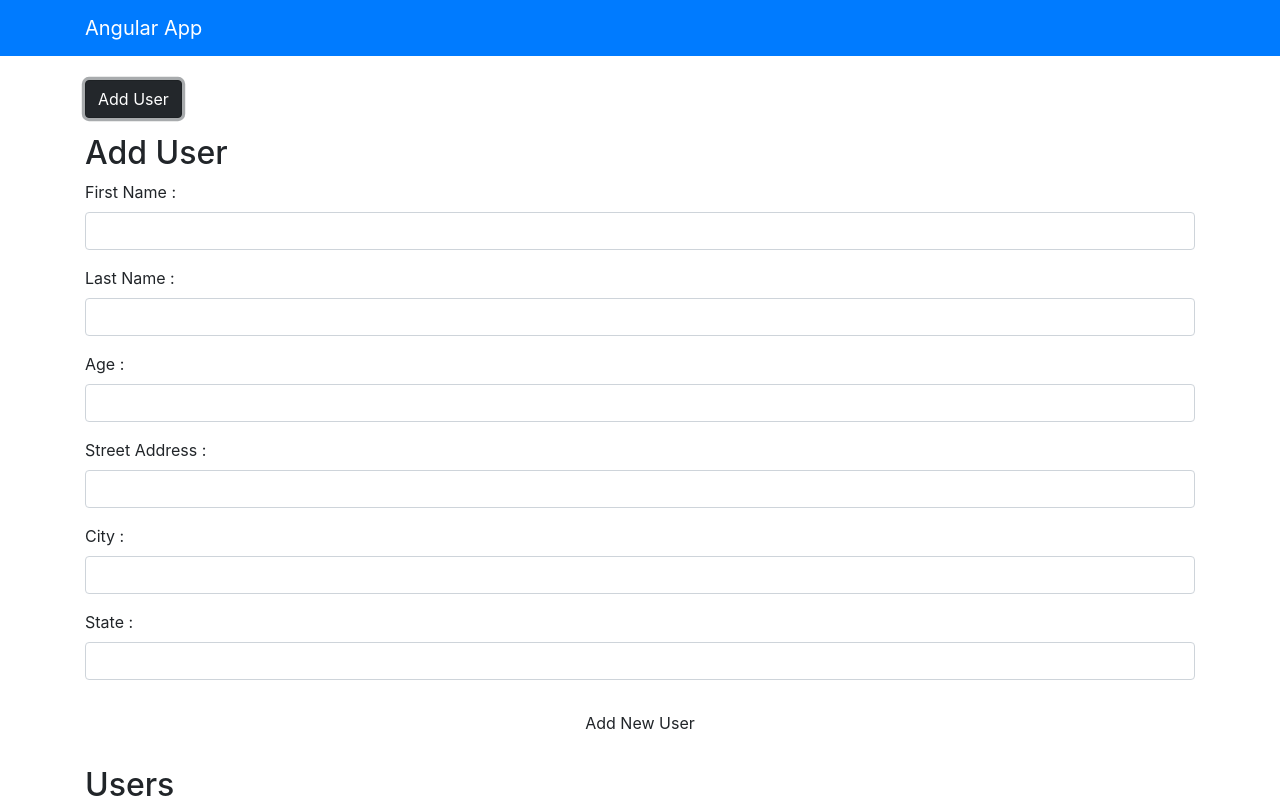
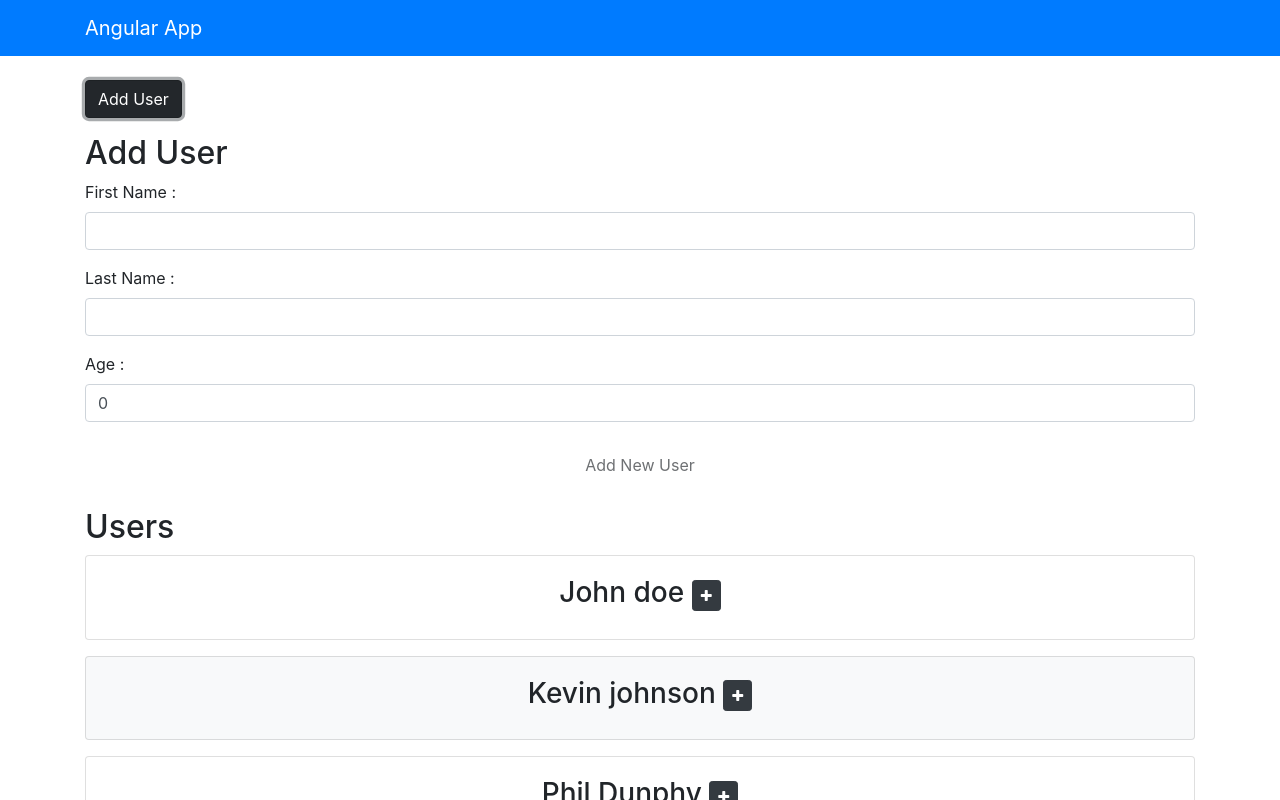
Before and after one commit to Smriti-sh/AngularApp, an Angular app: page / in a window 1280 px wide. Both pictures are taken after a click on the button "Add User". Shown: the top 800 px of the page. Built offline with nearby package versions, Linux system fonts and the light colour scheme.

Commit message:
ngModel & 2way binding: 28

```diff
--- a/src/app/app.module.ts
+++ b/src/app/app.module.ts
@@ -1,5 +1,6 @@
 import { NgModule } from '@angular/core';
 import { BrowserModule, provideClientHydration } from '@angular/platform-browser';
+import { FormsModule  } from "@angular/forms";
 
 import { AppRoutingModule } from './app-routing.module';
 import { AppComponent } from './app.component';
@@ -16,6 +17,7 @@ import { NavbarComponent } from './navbar/navbar.component';
   ],
   imports: [
     BrowserModule,
+    FormsModule,
     AppRoutingModule
   ],
   providers: [
--- a/src/app/users/users.component.html
+++ b/src/app/users/users.component.html
@@ -4,29 +4,29 @@
     <form (submit)="onSubmit($event)">
         <div class="form-group">
             <label>First Name :</label>
-            <input (keydown)="fireEvent($event)" type="text" class="form-control" name="firstName">
+            <input [(ngModel)]="user.firstname" type="text" class="form-control" name="firstName">
         </div>
         <div class="form-group">
             <label>Last Name :</label>
-            <input type="text" class="form-control" name="lasstName">
+            <input [(ngModel)]="user.lastName" type="text" class="form-control" name="lasstName">
         </div>
         <div class="form-group">
             <label>Age :</label>
-            <input type="number" class="form-control" name="age">
+            <input [(ngModel)]="user.age" type="number" class="form-control" name="age">
         </div>
-        <div class="form-group">
+        <!-- <div class="form-group">
             <label>Street Address :</label>
-            <input type="text" class="form-control" name="street">
+            <input [(ngModel)]="user.address.street" type="text" class="form-control" name="street">
         </div>
         <div class="form-group">
             <label>City :</label>
-            <input type="text" class="form-control" name="city">
+            <input [(ngModel)]="user.address.city" type="text" class="form-control" name="city">
         </div>
         <div class="form-group">
             <label>State :</label>
-            <input type="text" class="form-control" name="state">
-        </div>
-        <button (click)="addUser({firstname:'Mary', lastName:'Jackson', isActive:true})" class="btn btn-block mt-4 mb-4" [disabled]="!enableAdd" >Add New User</button>
+            <input [(ngModel)]="user.address.state" type="text" class="form-control" name="state">
+        </div> -->
+        <button (click)="addUser()" class="btn btn-block mt-4 mb-4" [disabled]="user.firstname == ''|| user.lastName == ''" >Add New User</button>
     </form>
 </div>
 
--- a/src/app/users/users.component.ts
+++ b/src/app/users/users.component.ts
@@ -1,6 +1,7 @@
 import { Component, OnInit } from '@angular/core';
 import { User } from '../models/User';
 import { url } from 'inspector';
+import { FormsModule } from '@angular/forms';
 // import { NgZone } from '@angular/core';
 
 @Component({
@@ -10,11 +11,22 @@ import { url } from 'inspector';
 })
 export class UsersComponent implements OnInit {
 
+  //property to bin form data
+  user:User={
+    firstname:'',
+    lastName:'',
+    age:0,    //cant assign null
+    address:{
+      street:'',
+      city:'',
+      state:''
+    }
+  };
   users:User[] =[];
   showExtended:boolean=true;
   //when loading externally
   loaded:boolean = false;
-  enableAdd: boolean = true;
+  enableAdd: boolean = false;
   showUserForm:boolean=false;
 
   constructor(){}
@@ -73,8 +85,21 @@ toggleHide(user:User){
   user.hide= !user.hide; //to hide and unhide it
 }
 
-  addUser(user:User){
-    this.users.push(user);
+  addUser(){
+    this.user.isActive = true;
+    this.user.registered= new Date();
+    this.users.unshift(this.user);
+    // to clear out the form
+    this.user={
+      firstname:'',
+      lastName:'',
+      age:0,    //cant assign null
+      address:{
+        street:'',
+        city:'',
+        state:''
+    }
+  }
   }
 
   onSubmit(e:any){
```
